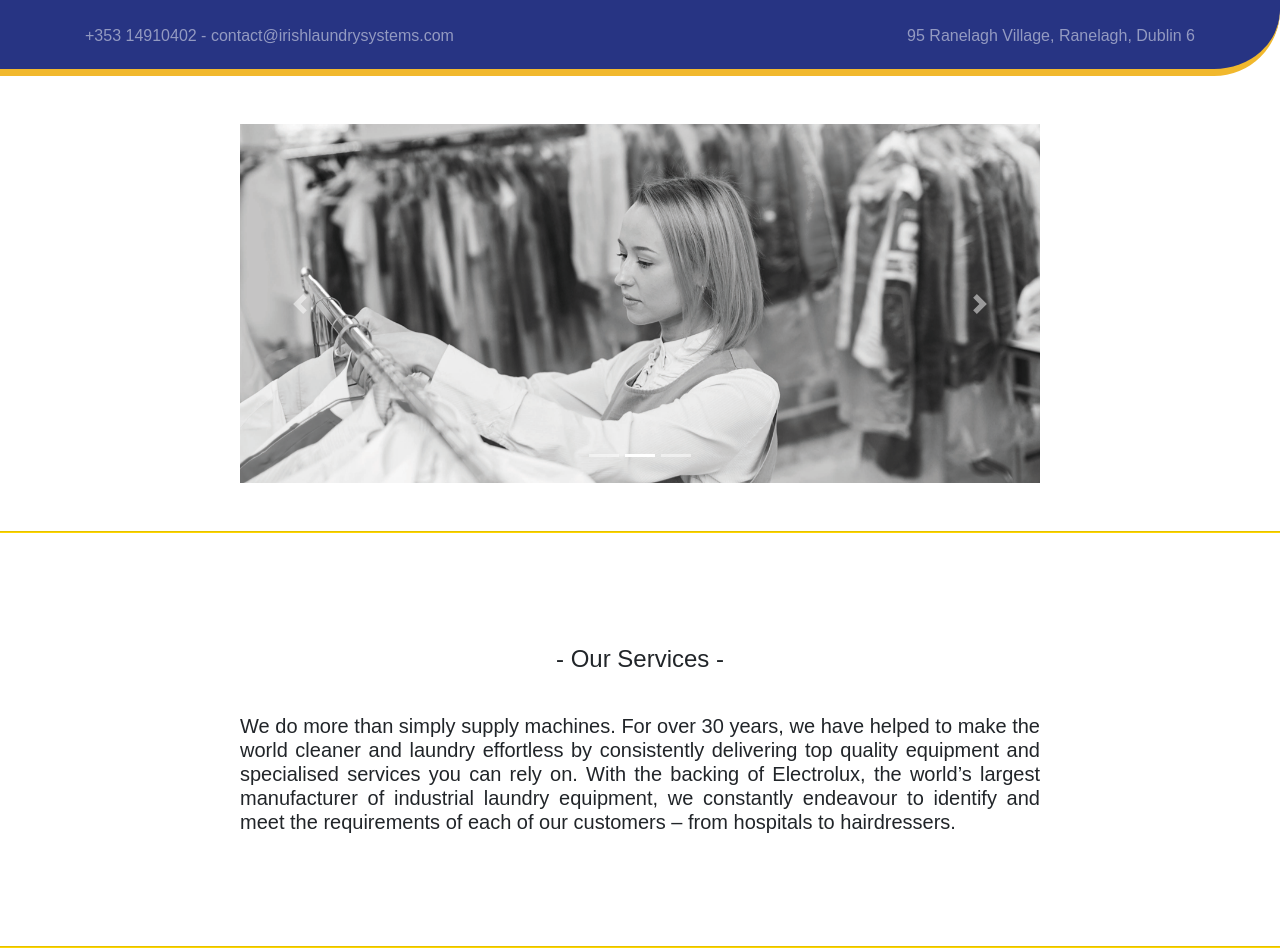
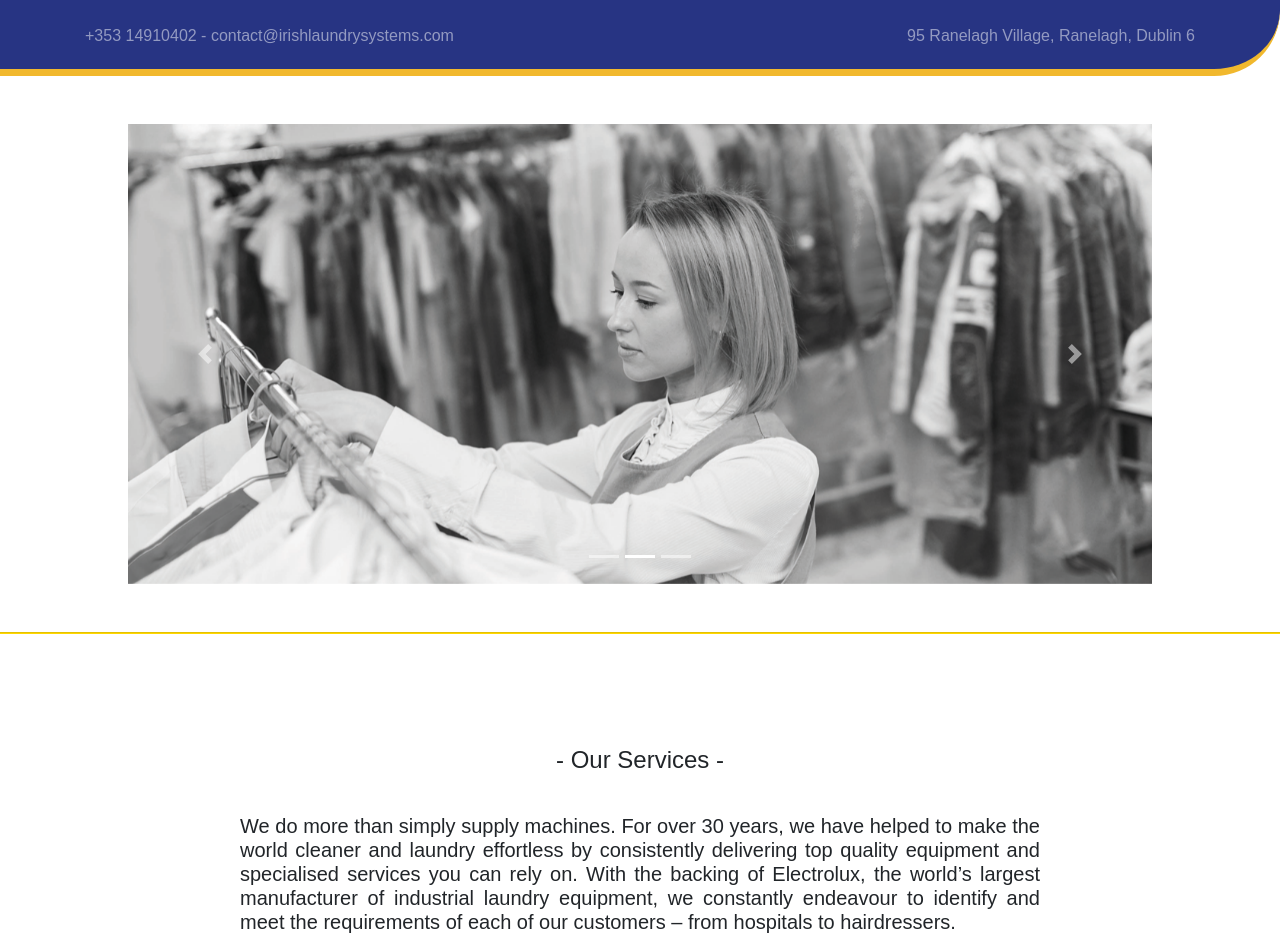
Before and after one commit to RaphaelQSmith/irish-laundry-system, a Next.js app: page / in a window 1280 px wide. Shown: the part 240-1192 px from the top of the page. Built offline with nearby package versions, Linux system fonts and the light colour scheme.

Commit message:
Font, carousel margin and hide placeholders

```diff
--- a/pages/index.tsx
+++ b/pages/index.tsx
@@ -53,7 +53,9 @@ export default function Home() {
           </h5>
         </p>
       </div>
-      <hr className={styles.hrLines} />
+
+      {/* REMOVED UNTIL THE INFO IS READY */}
+      {/* <hr className={styles.hrLines} />
       <div className={styles.cardRow}>
         <Card style={{ width: '18rem' }}>
           <Card.Body>
@@ -92,8 +94,8 @@ export default function Home() {
 
 
           </Card.Body>
-        </Card>
-      </div>
+        </Card> */}
+      {/* </div> */}
     </div>
   )
 }
--- a/pages/styles/Home.module.css
+++ b/pages/styles/Home.module.css
@@ -5,7 +5,7 @@
   justify-content: 'center';
   padding: 0;
   margin: 0;
-  font-family: 'Raleway', sans-serif;
+  font-family: 'Josefin Sans', sans-serif;
   width: 100%;
   text-rendering: optimizeLegibility !important;
   -webkit-font-smoothing: antialiased !important;
--- a/styles/Home.module.css
+++ b/styles/Home.module.css
@@ -1,7 +1,7 @@
 .caroussel {
     display: flex;
     flex: 1;
-    margin: 3rem 15rem;
+    margin: 3rem 8rem;
     align-items: center;
     justify-content: center;
 }
@@ -115,8 +115,7 @@
         gap: 10px;
     }
     .serviceCard, .serviceForm, .serviceCardBody {
-        margin: 1rem auto;
-        width: 100%;
+        margin: 3rem;
         overflow: hidden;
     }
 }
```
